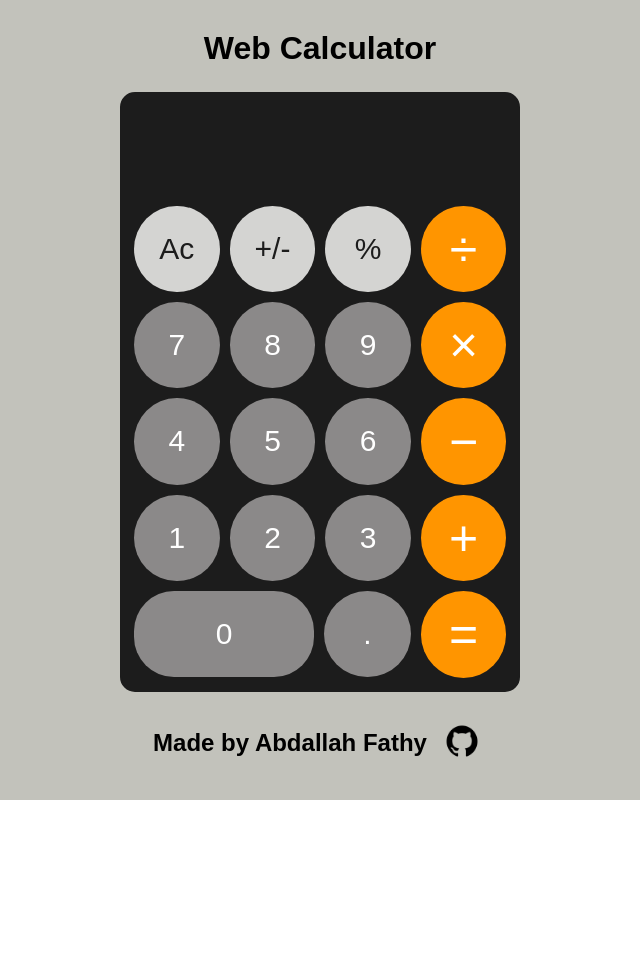
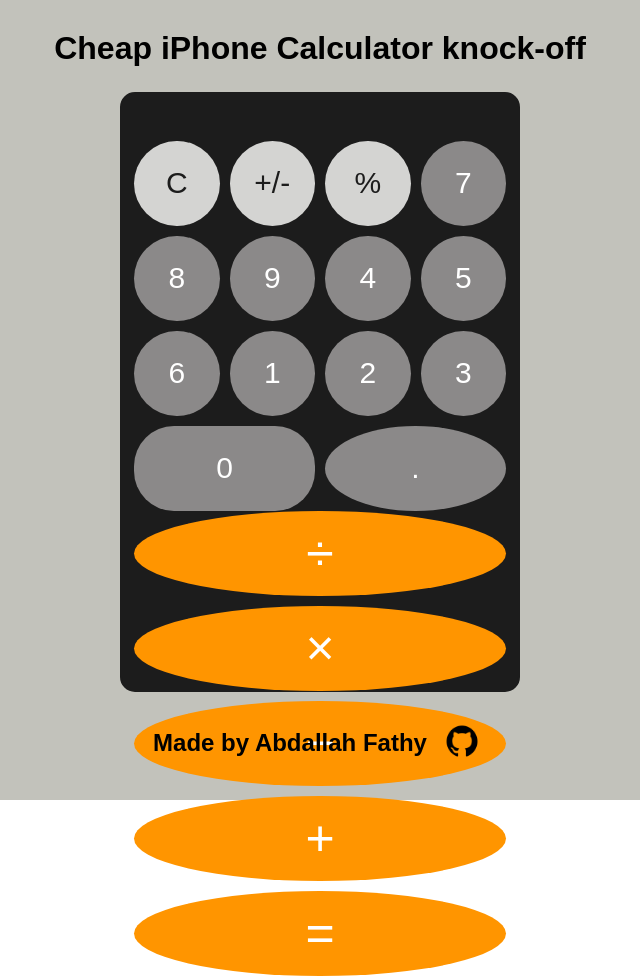
Before and after one commit to ABfathy/Calculator-, a plain HTML site: page index.html in a window 1280 px wide. Shown: the whole page, without its empty margins (320-960 px from the left). Before the commit the page ends 800 px from the top, so only its background shows below. Drawn offline with Linux system fonts and the light colour scheme.

Commit message:
feat: adjust symbol texts

```diff
--- a/index.html
+++ b/index.html
@@ -10,16 +10,16 @@
 <body>
     <div class="container">
         <header>
-            <h1>Web Calculator </h1>
+            <h1>Cheap iPhone Calculator knock-off</h1>
         </header>
         <div class="middle">
 
             <div class="calculator">
 
                 <input type="text">
-                <div class="input">
+                <div class="pad">
                     <div class="numbers">
-                        <button class="top">Ac</button>
+                        <button class="top">C</button>
                         <button class="top">+/-</button>
                         <button class="top">%</button>
                         <button>7</button>
```
